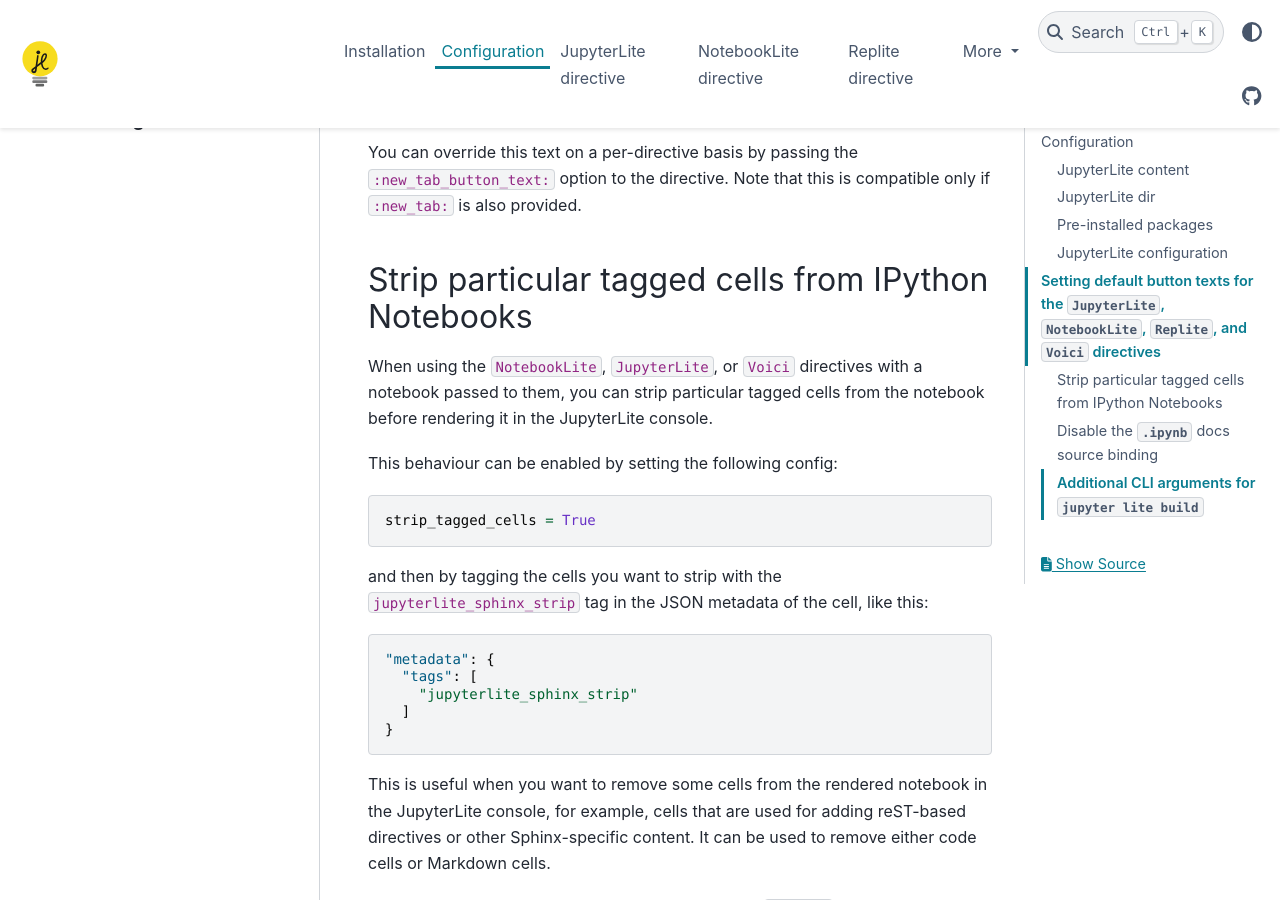
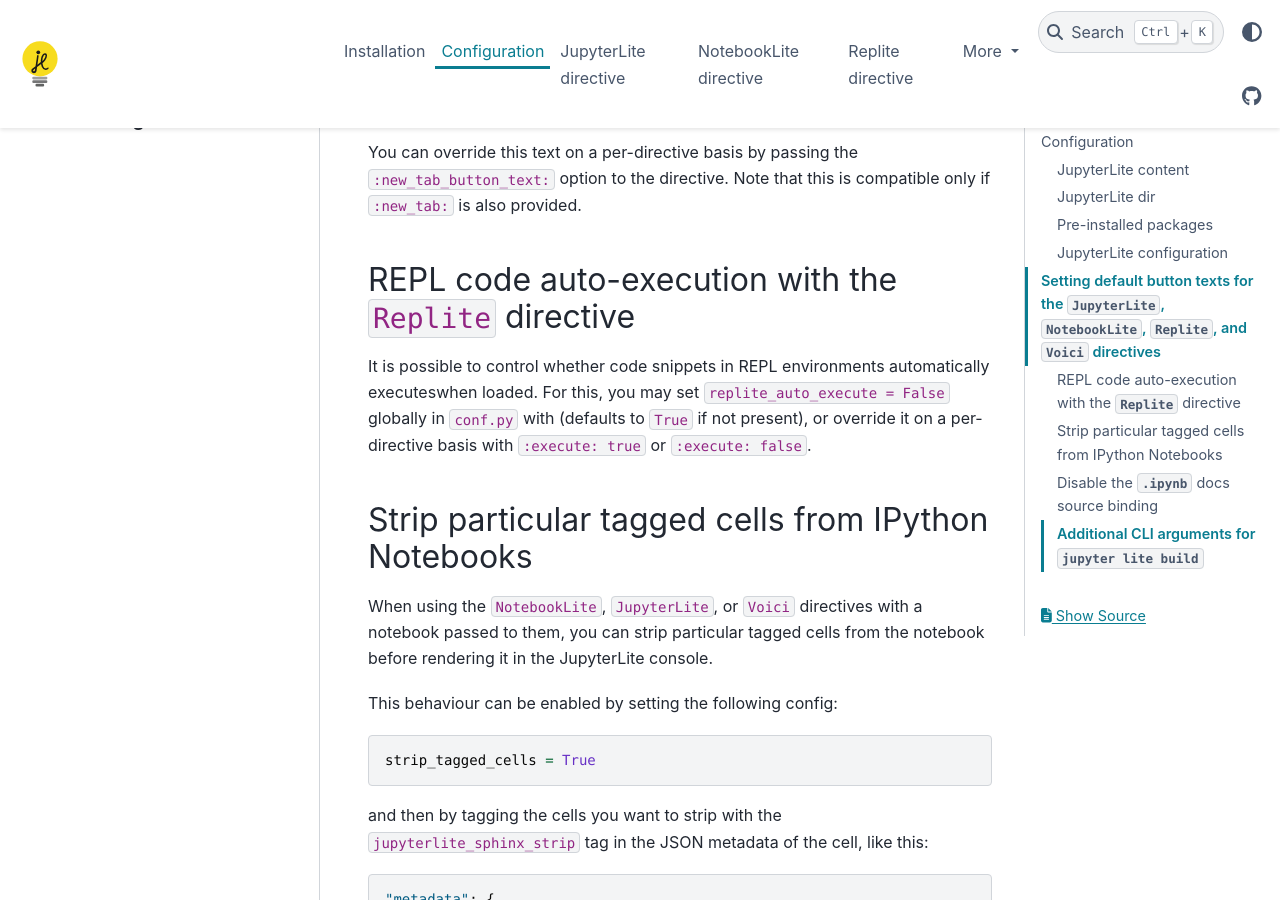
Before and after one commit to jupyterlite/jupyterlite-sphinx, a Sphinx documentation site: the page built from docs/configuration.md, in a window 1280 px wide and 900 px high, scrolled down 2348 px. Built offline with Sphinx 7.4.7 and the PyData theme 0.15.4, drawn with Linux system fonts in a browser that asks for light colours.

Commit message:
Add docs for `:execute:` and `replite_auto_execute`

```diff
--- a/docs/configuration.md
+++ b/docs/configuration.md
@@ -84,6 +84,12 @@
 
 You can override this text on a per-directive basis by passing the `:new_tab_button_text:` option
 to the directive. Note that this is compatible only if `:new_tab:` is also provided.
+
+## REPL code auto-execution with the `Replite` directive
+
+It is possible to control whether code snippets in REPL environments automatically executeswhen loaded.
+For this, you may set `replite_auto_execute = False` globally in `conf.py` with  (defaults to `True` if
+not present), or override it on a per-directive basis  with `:execute: true` or `:execute: false`.
 
 ## Strip particular tagged cells from IPython Notebooks
 
```
Also changed, not shown: docs/directives/replite.md (+41 -0 lines).
